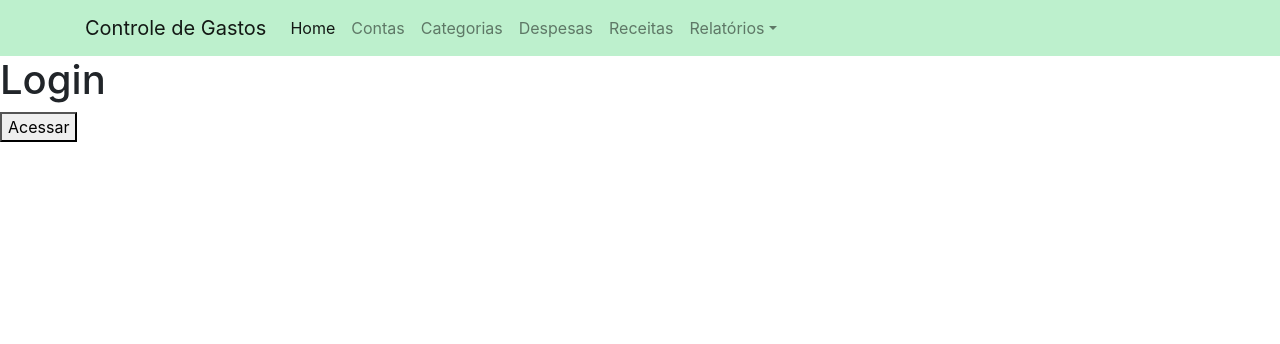
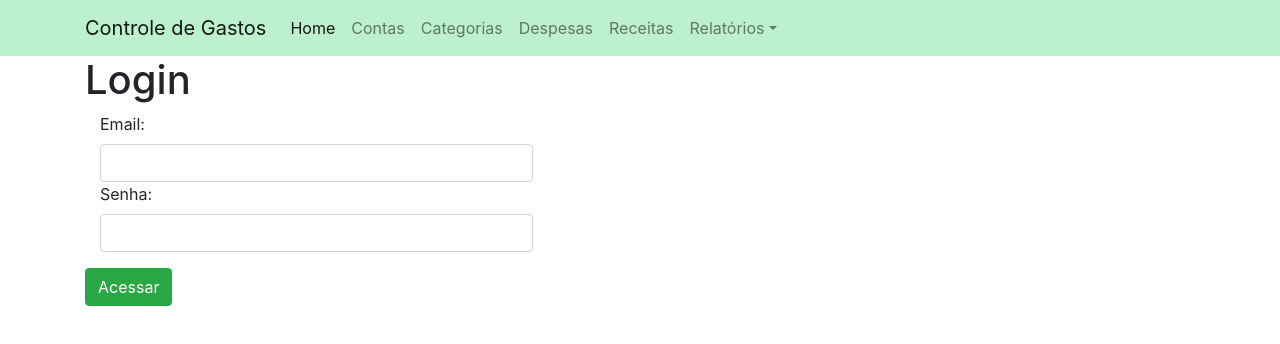
Before and after one commit to IngridCarvalho/controlSpending, a React (Create React App) app: page /login in a window 1280 px wide. Shown: the top 344 px of the page. Built offline with nearby package versions, Linux system fonts and the light colour scheme.

Commit message:
Finished login

```diff
--- a/src/elements/Header.js
+++ b/src/elements/Header.js
@@ -1,5 +1,5 @@
 import React, { useEffect, useState } from 'react';
-import { Link } from 'react-router-dom';
+import { Link, Redirect } from 'react-router-dom';
 
 const Header = () => {
     const [logged, setLogged] = useState(false);
@@ -16,7 +16,12 @@ const Header = () => {
     const logout = () => {
       localStorage.removeItem('token');
       setLogged(false);
+      window.location.reload();
     }
+
+    // if(!logged){
+    //     return <Redirect to='/login' />
+    // }
 
     return (
         <nav className="navbar navbar-expand-lg navbar-light nav-color">
@@ -59,6 +64,10 @@ const Header = () => {
           logged &&
           <button type="button" className="btn btn-dark" onClick={logout}>Sair</button>
         }
+        {
+          !logged &&
+          <Redirect to='/login' />
+        }
       </nav>
     )
 }
--- a/src/pages/Login.js
+++ b/src/pages/Login.js
@@ -7,17 +7,35 @@ const url = 'https://identitytoolkit.googleapis.com/v1/accounts:signInWithPasswo
 const Login = () => {
     const [postData, signin] = usePost(url);
     const [logged, setLogged] = useState(false);
+    const [email, setEmail] = useState('');
+    const [password, setPassaword] = useState('');
+
+    const onChangeEmail = evt => {
+        setEmail(evt.target.value);
+    }
+
+    const onChangePassword = evt => {
+        setPassaword(evt.target.value);
+    }
 
     useEffect(() => {
         if(Object.keys(postData.data).length > 0){
             localStorage.setItem('token', postData.data.idToken);
+            window.location.reload();
+        }
+    }, [postData]);
+
+    useEffect(() => {
+        const token = localStorage.getItem('token');
+        if(token){
             setLogged(true);
         }
-    }, [postData]);
+    })
+
     const access = async() => {
         await signin({ //the token will be caught for useEffect, when there is a change in data
-            email: 'ingridcarvalho.1007@gmail.com',
-            password: '123456',
+            email,
+            password,
             returnSecureToken: true
         });
     }
@@ -27,9 +45,19 @@ const Login = () => {
     }
 
     return (
-        <div>
+        <div className="container">
             <h1>Login</h1>
-            <button type="button" onClick={access}>Acessar</button>
+            {
+                postData.error && postData.error.length > 0 &&
+                <p className="alert alert-danger">Email ou senha inválidos!</p>
+            }
+            <div className="form-group col-md-5">
+                <label>Email:</label>
+                <input type="text" className="form-control" value={email} onChange={onChangeEmail}/>
+                <label>Senha:</label>
+                <input type="password" className="form-control" value={password} onChange={onChangePassword}/>
+            </div>
+            <button type="button" className="btn btn-success" onClick={access}>Acessar</button>
         </div>
     )
 
```
